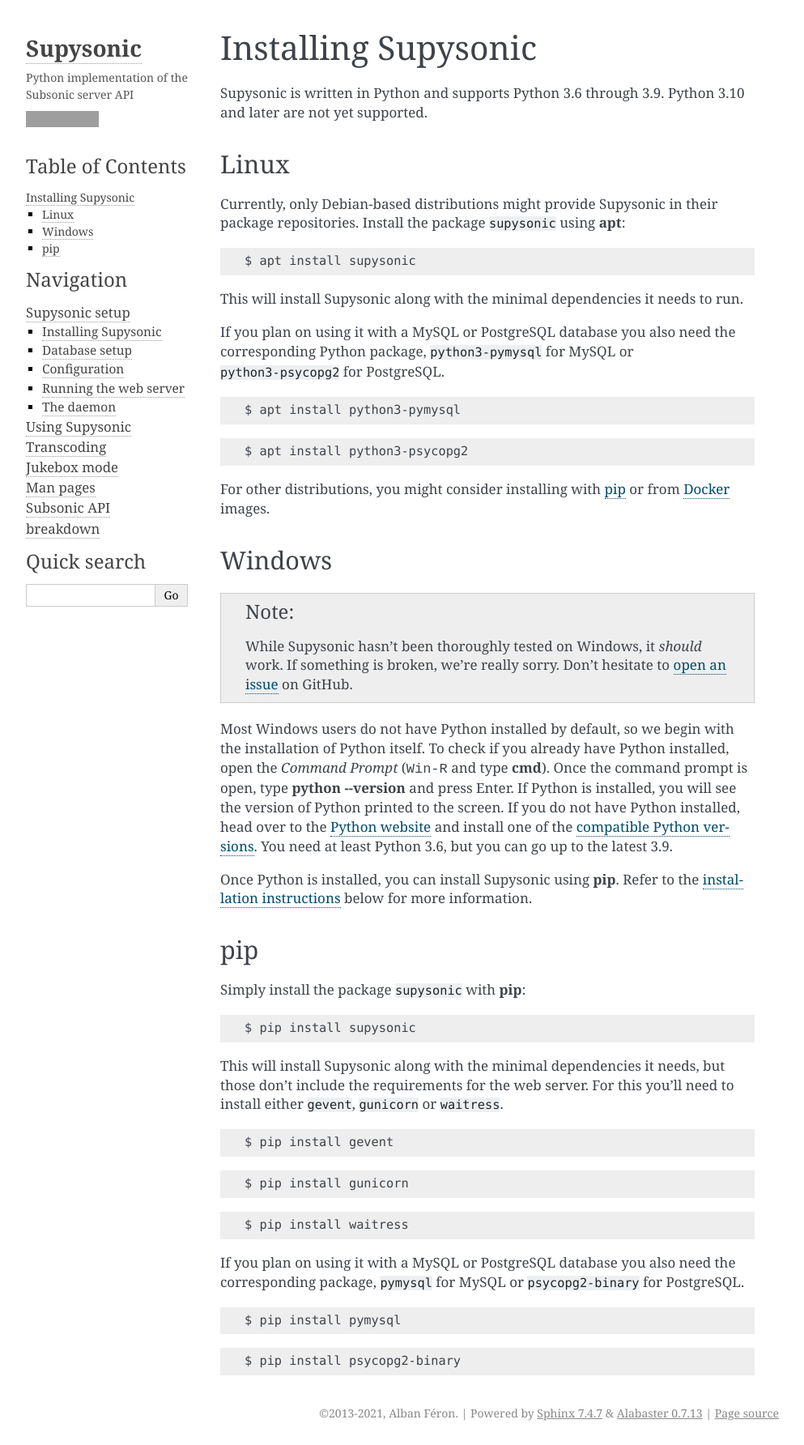
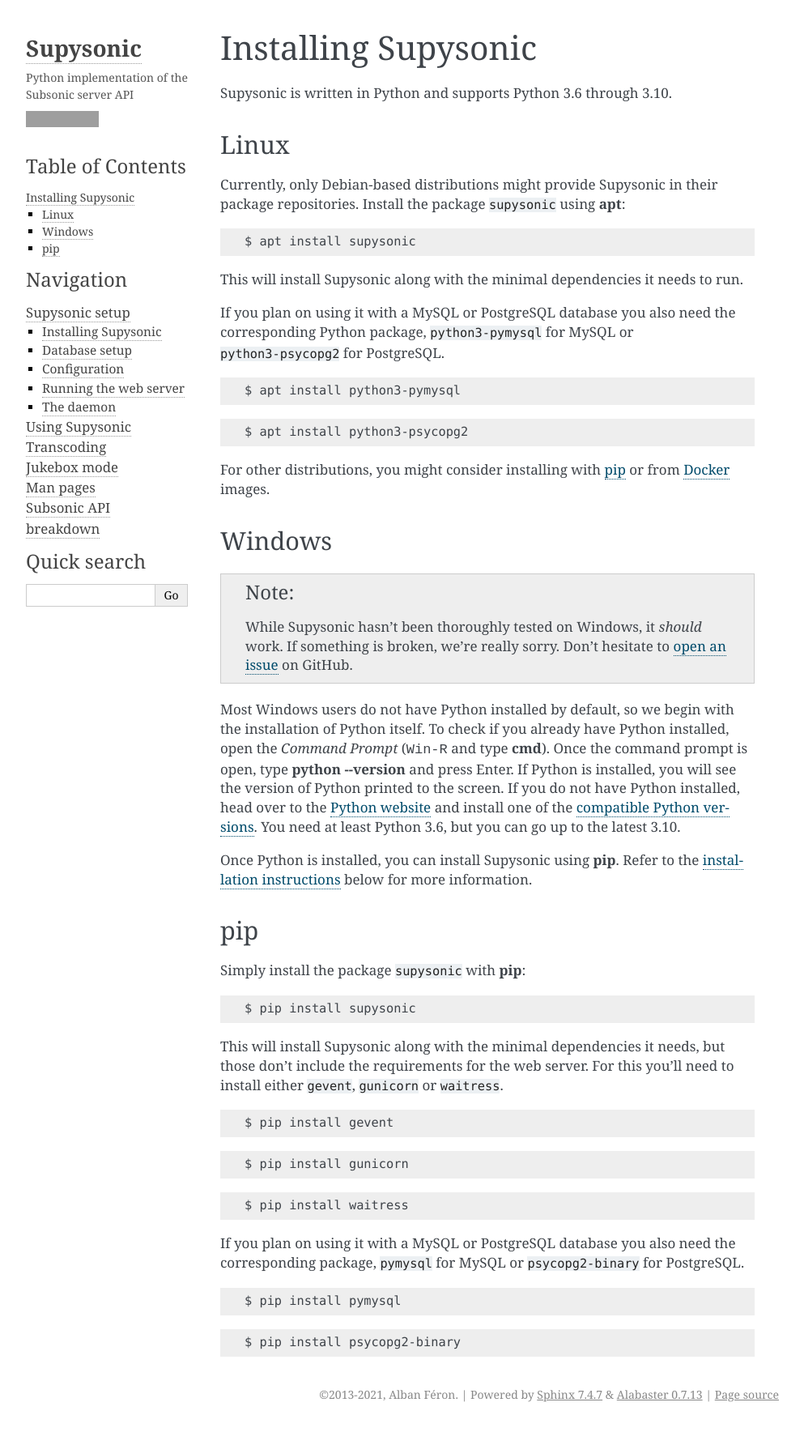
Before and after one commit to spl0k/supysonic, a Sphinx documentation site: the page built from docs/setup/install.rst, in a window 1280 px wide. Shown: the whole page at 81% size, without its empty margins (148-1141 px from the left). Built offline with Sphinx 7.4.7, drawn with Linux system fonts in a browser that asks for light colours; after the commit the page ends 1761 px from its top, so only the background shows below that; grey boxes are pictures that could not be loaded.

Commit message:
Pony now has a stable release for Python 3.10 so we're compatible on this version too
Closes #230

```diff
--- a/docs/setup/install.rst
+++ b/docs/setup/install.rst
@@ -1,8 +1,7 @@
 Installing Supysonic
 ====================
 
-Supysonic is written in Python and supports Python 3.6 through 3.9. Python 3.10
-and later are not yet supported.
+Supysonic is written in Python and supports Python 3.6 through 3.10.
 
 Linux
 -----
@@ -47,7 +46,7 @@ Once the command prompt is open, type :command:`python --version` and press
 Enter.  If Python is installed, you will see the version of Python printed to
 the screen.  If you do not have Python installed, head over to the `Python
 website`__ and install one of the `compatible Python versions`__. You need at
-least Python 3.6, but you can go up to the latest 3.9.
+least Python 3.6, but you can go up to the latest 3.10.
 
 Once Python is installed, you can install Supysonic using :command:`pip`. Refer
 to the `installation instructions <pip_>`_ below for more information.
--- a/setup.cfg
+++ b/setup.cfg
@@ -45,10 +45,11 @@ classifiers =
     Programming Language :: Python :: 3.7
     Programming Language :: Python :: 3.8
     Programming Language :: Python :: 3.9
+    Programming Language :: Python :: 3.10
     Topic :: Multimedia :: Sound/Audio
 
 [options]
-python_requires = >=3.6,<3.10
+python_requires = >=3.6,<3.11
 install_requires =
     click
     flask >=0.11
```
Also changed, not shown: README.md (+1 -1 lines), 1 other file.
